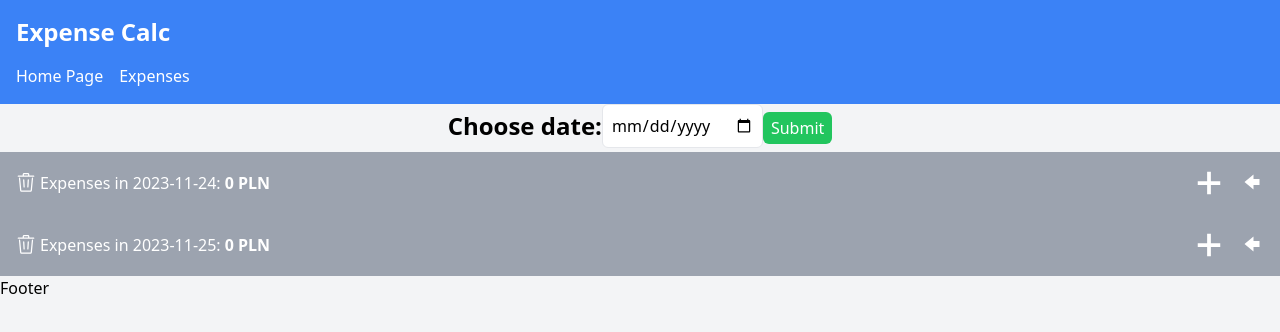
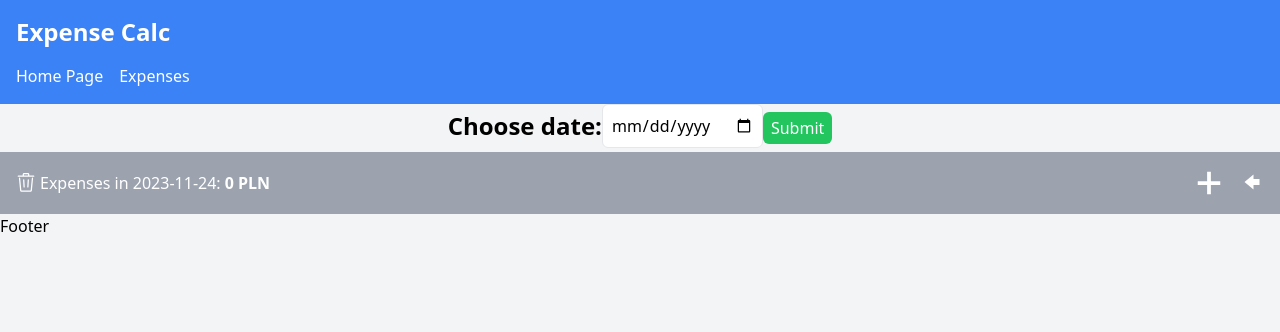
Before and after one commit to wiertlooo/expense-calculator, a React (Create React App) app: page /expenses in a window 1280 px wide. Shown: the top 332 px of the page. Built offline with nearby package versions, Linux system fonts and the light colour scheme; data requests are answered from the project's data file.

Commit message:
nothing at all

```diff
--- a/db.json
+++ b/db.json
@@ -4,10 +4,6 @@
     {
       "date": "2023-11-24",
       "id": 1
-    },
-    {
-      "date": "2023-11-25",
-      "id": 2
     }
   ]
 }
--- a/src/components/TotalValueForDate.js
+++ b/src/components/TotalValueForDate.js
@@ -2,7 +2,6 @@ import { useFetchExpensesQuery } from "../store";
 
 function TotalValueForDate({ date }) {
   const { data, isFetching, error } = useFetchExpensesQuery(date);
-  console.log(data);
 
   if (isFetching) {
     return <div>Data loading...</div>;
```
